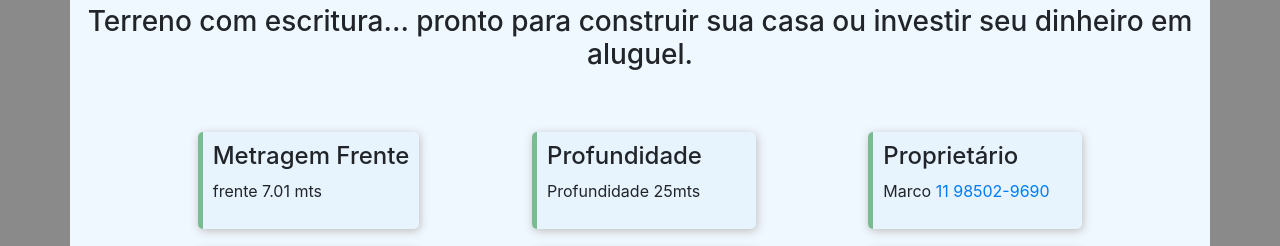
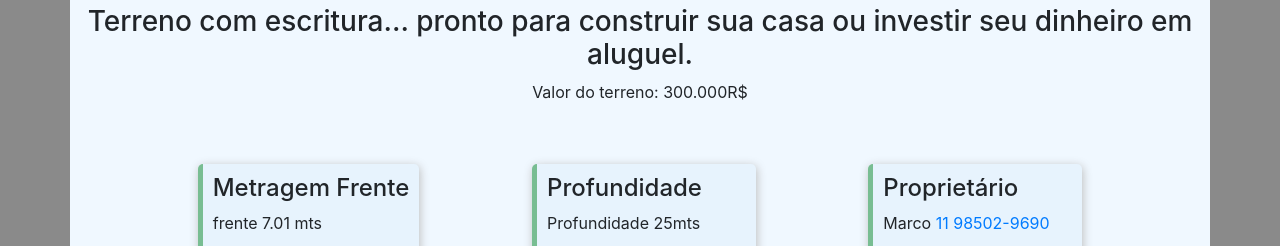
Before and after one commit to Gustavo08Mendes/terreno, a plain HTML site: page index.html in a window 1280 px wide. Shown: the part 238-484 px from the top of the page. Drawn offline with nearby package versions, Linux system fonts and the light colour scheme.

Commit message:
Atualizar o valor do terreno

```diff
--- a/index.html
+++ b/index.html
@@ -30,6 +30,7 @@
               Terreno com escritura… pronto para construir sua casa ou investir
               seu dinheiro em aluguel.
             </h3>
+            <p class="valor">Valor do terreno: 300.000R$</p>
           </div>
           <div class="container-info">
             <div class="container-cards">
```
